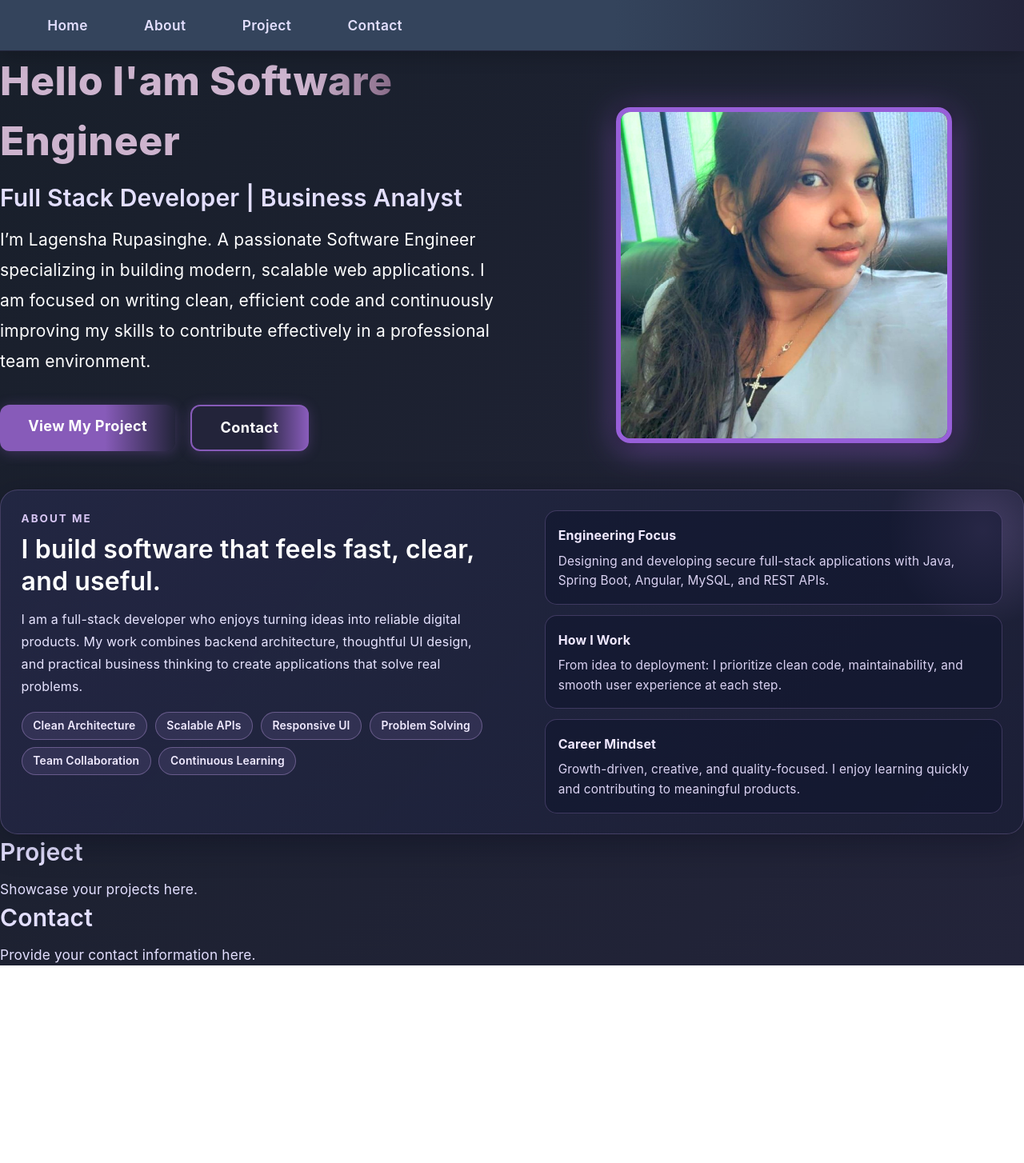
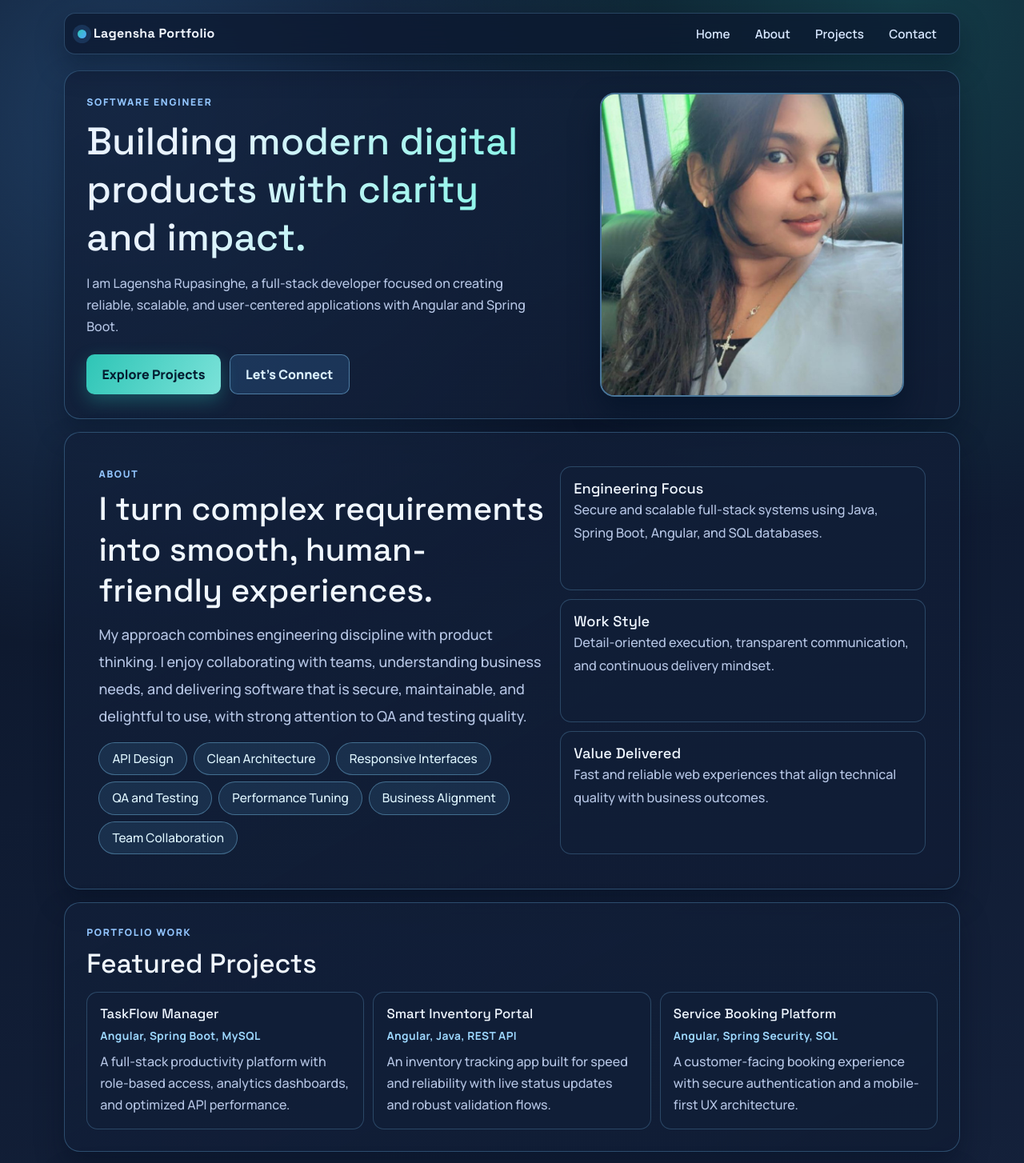
Before and after one commit to lagensha/Lagensha-portfolio, an Angular app: page / in a window 1280 px wide. Shown: the top 1454 px of the page at 80% size. Before the commit the page ends 1207 px from the top, so only its background shows below. Built offline with nearby package versions, Linux system fonts and the light colour scheme.

Commit message:
feat: enhance portfolio layout with updated navigation and improved content structure

```diff
--- a/src/app/portfolio/portfolio.css
+++ b/src/app/portfolio/portfolio.css
@@ -1,359 +1,385 @@
-/* Home section buttons */
-.home-buttons .btn-main {
-  background: linear-gradient(90deg, #875bb9 60%, #23243a 100%);
-  color: #fff;
-  font-weight: 700;
-  font-size: 1.13rem;
-  padding: 0.85rem 2.2rem;
-  border: none;
-  border-radius: 12px;
-  box-shadow: 0 2px 16px #875bb955;
-  text-decoration: none;
-  transition: background 0.2s, box-shadow 0.2s, transform 0.2s;
-  cursor: pointer;
-  outline: none;
-  letter-spacing: 0.02em;
-  display: inline-block;
+@import url('https://fonts.googleapis.com/css2?family=Manrope:wght@500;600;700;800&family=Space+Grotesk:wght@500;700&display=swap');
+
+:host {
+  --bg: #0a1222;
+  --bg-soft: #111b2f;
+  --surface: rgba(18, 32, 58, 0.75);
+  --surface-border: rgba(120, 200, 255, 0.28);
+  --text: #f2f7ff;
+  --muted: #b6c6e5;
+  --accent: #2ec5b6;
+  --accent-2: #53a8ff;
+  --shadow: 0 16px 35px rgba(0, 12, 28, 0.35);
+  color: var(--text);
+  display: block;
+  background:
+    radial-gradient(circle at 12% 8%, rgba(83, 168, 255, 0.27), transparent 35%),
+    radial-gradient(circle at 88% 0%, rgba(46, 197, 182, 0.22), transparent 32%),
+    linear-gradient(160deg, var(--bg), #0f1b32 46%, #15223c 100%);
+  min-height: 100vh;
+  padding: 1rem clamp(0.9rem, 3vw, 2.5rem) 2rem;
+  box-sizing: border-box;
+  font-family: 'Manrope', 'Segoe UI', sans-serif;
 }
 
-.home-buttons .btn-main:hover, .home-buttons .btn-main:focus {
-  background: linear-gradient(90deg, #a084ca 60%, #875bb9 100%);
-  box-shadow: 0 4px 32px #875bb988;
-  transform: translateY(-2px) scale(1.04);
+.portfolio-page {
+  width: min(1120px, 100%);
+  margin: 0 auto;
 }
 
-.home-buttons .btn-alt {
-  background: linear-gradient(90deg, #23243a 60%, #875bb9 100%);
-  color: #fff;
-  border: 2px solid #875bb9;
+.topbar {
+  position: sticky;
+  top: 0.75rem;
+  z-index: 20;
+  display: flex;
+  align-items: center;
+  justify-content: space-between;
+  gap: 1rem;
+  padding: 0.8rem 1rem;
+  border-radius: 14px;
+  background: rgba(12, 24, 46, 0.74);
+  border: 1px solid rgba(129, 202, 255, 0.24);
+  backdrop-filter: blur(12px);
+  box-shadow: var(--shadow);
 }
 
-body {
-  background: linear-gradient(135deg, #181f2a 0%, #23243a 100%);
-  color: #e3dfff;
-  font-family: 'Inter', 'Segoe UI', Arial, sans-serif;
+.brand {
+  display: inline-flex;
+  align-items: center;
+  gap: 0.55rem;
+  color: var(--text);
+  font-family: 'Space Grotesk', 'Segoe UI', sans-serif;
+  font-weight: 700;
+  letter-spacing: 0.02em;
+  text-decoration: none;
+}
+
+.brand-dot {
+  width: 0.7rem;
+  height: 0.7rem;
+  border-radius: 50%;
+  background: linear-gradient(130deg, var(--accent), var(--accent-2));
+  box-shadow: 0 0 0 6px rgba(83, 168, 255, 0.16);
+}
+
+.nav-list {
+  display: flex;
+  gap: 0.45rem;
+  list-style: none;
   margin: 0;
-  min-height: 100vh;
-  letter-spacing: 0.01em;
-  font-size: 1.08rem;
+  padding: 0;
+}
+
+.nav-list a {
+  color: #d7e7ff;
+  text-decoration: none;
+  font-weight: 600;
+  font-size: 0.95rem;
+  padding: 0.45rem 0.75rem;
+  border-radius: 8px;
+  transition: background 0.2s ease, color 0.2s ease;
+}
+
+.nav-list a:hover,
+.nav-list a:focus-visible {
+  background: rgba(83, 168, 255, 0.2);
+  color: #ffffff;
+}
+
+main {
+  margin-top: 1.2rem;
+  display: grid;
+  gap: 1rem;
+}
+
+.hero,
+.section-block {
+  border-radius: 20px;
+  border: 1px solid var(--surface-border);
+  background: linear-gradient(150deg, var(--surface), rgba(16, 28, 52, 0.82));
+  padding: clamp(1rem, 3vw, 1.7rem);
+  box-shadow: var(--shadow);
+}
+
+#about.section-block {
+  padding: clamp(1.35rem, 3.8vw, 2.15rem);
+}
+
+.hero {
+  display: grid;
+  grid-template-columns: minmax(260px, 1.1fr) minmax(220px, 0.9fr);
+  gap: clamp(1rem, 3vw, 2rem);
   align-items: center;
 }
 
-nav {
-  background: linear-gradient(90deg, #34445c 60%, #23243a 100%);
-  box-shadow: 0 4px 24px 0 rgba(0, 0, 0, 0.22);
-  position: sticky;
-  top: 0;
-  z-index: 100;
-  backdrop-filter: blur(10px);
-  border-bottom: 1.5px solid #23243a;
-  display: flex;
-  align-items: center;
-  padding: 0 2.5rem;
-  min-height: 64px;
+.kicker,
+.section-kicker,
+.about-kicker {
+  margin: 0;
+  text-transform: uppercase;
+  letter-spacing: 0.14em;
+  font-size: 0.76rem;
+  font-weight: 800;
+  color: #93c6ff;
 }
 
-.navbar-title {
-  color: #f7f6f9;
-  font-size: 1.35rem;
-  font-weight: 800;
-  letter-spacing: 0.04em;
-  margin-right: 2.5rem;
-  display: flex;
-  align-items: center;
-  gap: 0.6rem;
-  user-select: none;
-}
-.navbar-title svg {
-  width: 1.6em;
-  height: 1.6em;
-  fill: #875bb9;
-  vertical-align: middle;
-}
-
-nav a {
-  color: #e3dfff;
-  text-decoration: none;
-  font-weight: 600;
-  font-size: 1.08rem;
-  padding: 0.5rem 1.2rem;
-  border-radius: 8px;
-  transition: color 0.18s, background 0.18s, box-shadow 0.18s;
-  outline: none;
-  letter-spacing: 0.02em;
-  position: relative;
-  align-items: center;
-  }
-
-nav a:hover::after, nav a:focus::after {
-  width: 100%;
-}
-nav a:hover, nav a:focus {
-  color: #fff;
-  background: #875bb9cc;
-  box-shadow: 0 2px 12px #875bb955;
-  cursor: pointer;
-}
-h1 {
-  color: #ffffff;
-  margin-top: 0;
-  font-family: 'Inter', 'Segoe UI Semibold', Arial, sans-serif;
-  letter-spacing: 0.01em;
+h1,
+h2,
+h3 {
+  margin: 0;
+  line-height: 1.25;
+  font-family: 'Space Grotesk', 'Segoe UI', sans-serif;
 }
 
 h1 {
-  background: linear-gradient(90deg, #cdb4ce 60%, #270525 100%);
+  margin-top: 0.5rem;
+  font-size: clamp(1.7rem, 4.8vw, 3rem);
+  background: linear-gradient(110deg, #e9f3ff 25%, #80f5e6 95%);
   -webkit-background-clip: text;
   background-clip: text;
   color: transparent;
-  font-size: 2.7rem;
-  margin-bottom: 0.7rem;
-  font-weight: 800;
-  font-size: 50px;
 }
 
 h2 {
-  font-size: 1.3rem;
-  margin-bottom: 0.7rem;
-  font-weight: 600;
-  font-size: 30px;
+  margin-top: 0.45rem;
+  font-size: clamp(1.3rem, 3.2vw, 2.1rem);
+  color: #f0f7ff;
 }
 
 h3 {
-  color: #ffffff;
-  font-size: 1.13rem;
-  line-height: 1.8;
-  font-weight: 400;
-  letter-spacing: 0.01em;
-  font-size: 21px;
+  font-size: 1.05rem;
+  color: #eff6ff;
 }
 
-#about {
-  margin-top: 3rem;
+p {
+  margin: 0;
+  color: var(--muted);
+  line-height: 1.7;
+}
+
+.hero-summary {
+  margin-top: 0.85rem;
+  max-width: 60ch;
+}
+
+.home-buttons {
+  margin-top: 1.3rem;
+  display: flex;
+  flex-wrap: wrap;
+  gap: 0.7rem;
+}
+
+.btn-main {
+  display: inline-flex;
+  align-items: center;
+  justify-content: center;
+  text-decoration: none;
+  color: #031d31;
+  font-weight: 800;
+  padding: 0.75rem 1.2rem;
+  border-radius: 10px;
+  background: linear-gradient(120deg, var(--accent), #7be2d9);
+  transition: transform 0.2s ease, box-shadow 0.2s ease;
+  box-shadow: 0 8px 22px rgba(43, 185, 177, 0.33);
+}
+
+.btn-main:hover,
+.btn-main:focus-visible {
+  transform: translateY(-2px);
+  box-shadow: 0 12px 24px rgba(43, 185, 177, 0.43);
+}
+
+.btn-alt {
+  color: #dbf1ff;
+  background: rgba(83, 168, 255, 0.16);
+  border: 1px solid rgba(140, 210, 255, 0.45);
+  box-shadow: none;
+}
+
+.picture {
+  display: flex;
+  justify-content: center;
+}
+
+.profile-pic {
+  width: min(380px, 100%);
+  height: auto;
+  aspect-ratio: 1;
+  object-fit: cover;
+  border-radius: 18px;
+  border: 2px solid rgba(131, 208, 255, 0.5);
+  box-shadow: 0 20px 35px rgba(0, 16, 36, 0.55);
+  transition: transform 0.25s ease;
+}
+
+.profile-pic:hover {
+  transform: translateY(-4px) rotate(-1.2deg);
 }
 
 .about-wrap {
   display: grid;
-  grid-template-columns: minmax(260px, 1.1fr) minmax(280px, 1fr);
-  gap: 1.5rem;
-  align-items: stretch;
-  background: linear-gradient(130deg, rgba(36, 40, 70, 0.86), rgba(27, 31, 54, 0.84));
-  border: 1px solid rgba(180, 149, 220, 0.25);
-  border-radius: 22px;
-  box-shadow: 0 10px 40px rgba(7, 9, 24, 0.35);
-  padding: 1.6rem;
-  position: relative;
-  overflow: hidden;
+  gap: 1.2rem;
+  grid-template-columns: minmax(220px, 1.1fr) minmax(220px, 0.9fr);
+  padding: 0.5rem;
 }
 
-.about-wrap::before {
-  content: "";
-  position: absolute;
-  width: 260px;
-  height: 260px;
-  border-radius: 50%;
-  right: -80px;
-  top: -80px;
-  background: radial-gradient(circle, rgba(177, 141, 221, 0.25), transparent 65%);
-  pointer-events: none;
-}
-
-.about-intro {
-  position: relative;
-  z-index: 1;
-}
-
-.about-kicker {
-  margin: 0;
-  font-size: 0.84rem;
-  font-weight: 700;
-  letter-spacing: 0.15em;
-  text-transform: uppercase;
-  color: #d7c6f4;
+.about-description {
+  margin-top: 0.75rem;
+  font-size: 1.12rem;
+  line-height: 1.9;
 }
 
 .about-intro h2 {
-  margin: 0.55rem 0 0.8rem;
-  font-size: clamp(1.4rem, 2.8vw, 2rem);
-  line-height: 1.25;
-  color: #ffffff;
-}
-
-.about-description {
-  margin: 0;
-  color: #e7e4ff;
-  font-size: 1rem;
-  line-height: 1.75;
-  max-width: 58ch;
+  font-size: clamp(1.65rem, 3.7vw, 2.55rem);
 }
 
 .about-tags {
-  margin-top: 1.1rem;
+  margin-top: 0.95rem;
   display: flex;
   flex-wrap: wrap;
-  gap: 0.6rem;
+  gap: 0.5rem;
 }
 
 .about-tags span {
-  padding: 0.38rem 0.85rem;
+  display: inline-flex;
+  align-items: center;
+  padding: 0.52rem 1rem;
   border-radius: 999px;
-  border: 1px solid rgba(185, 156, 223, 0.4);
-  background: rgba(146, 117, 190, 0.16);
-  color: #f0eaff;
-  font-size: 0.87rem;
-  font-weight: 600;
-  letter-spacing: 0.01em;
-}
-
-.about-cards {
-  position: relative;
-  z-index: 1;
-  display: grid;
-  gap: 0.8rem;
-}
-
-.about-card {
-  background: rgba(13, 18, 42, 0.5);
-  border: 1px solid rgba(177, 141, 221, 0.27);
-  border-radius: 15px;
-  padding: 1rem;
-  transition: transform 0.2s ease, border-color 0.2s ease, background 0.2s ease;
-}
-
-.about-card:hover {
-  transform: translateY(-3px);
-  border-color: rgba(214, 188, 245, 0.58);
-  background: rgba(18, 25, 54, 0.68);
+  font-size: 0.96rem;
+  color: #dff6ff;
+  border: 1px solid rgba(135, 212, 255, 0.38);
+  background: rgba(91, 173, 225, 0.13);
 }
 
 .about-card h3 {
-  margin: 0 0 0.35rem;
-  font-size: 1rem;
-  font-weight: 700;
-  color: #efe8ff;
+  font-size: 1.14rem;
 }
 
 .about-card p {
-  margin: 0;
-  color: #dbd3f3;
-  line-height: 1.6;
-  font-size: 0.96rem;
+  font-size: 1.01rem;
+  line-height: 1.8;
 }
 
-@media (max-width: 800px) {
-  section {
-    max-width: 98vw;
-    padding: 1.5rem 0.7rem;
-  }
-  nav ul {
-    gap: 1rem;
-    padding: 0 0.5rem;
+.about-cards,
+.project-grid {
+  display: grid;
+  gap: 0.7rem;
+}
+
+.about-card,
+.project-card,
+.contact-item {
+  border: 1px solid rgba(130, 206, 255, 0.24);
+  background: rgba(17, 31, 56, 0.72);
+  border-radius: 14px;
+  padding: 1rem;
+  transition: border-color 0.2s ease, transform 0.2s ease;
+}
+
+.about-card:hover,
+.project-card:hover,
+.contact-item:hover {
+  border-color: rgba(179, 233, 255, 0.48);
+  transform: translateY(-2px);
+}
+
+.section-head {
+  margin-bottom: 0.9rem;
+}
+
+.project-grid {
+  grid-template-columns: repeat(3, minmax(0, 1fr));
+}
+
+.project-stack {
+  margin: 0.3rem 0 0.45rem;
+  font-size: 0.86rem;
+  color: #9dd8ff;
+  font-weight: 700;
+  letter-spacing: 0.03em;
+}
+
+.contact-panel {
+  display: grid;
+  grid-template-columns: repeat(3, minmax(0, 1fr));
+  gap: 0.7rem;
+}
+
+.contact-label {
+  font-size: 0.82rem;
+  color: #98caed;
+  font-weight: 700;
+  text-transform: uppercase;
+  letter-spacing: 0.08em;
+  margin-bottom: 0.2rem;
+}
+
+.contact-value {
+  color: #f4fbff;
+  font-weight: 600;
+  text-decoration: none;
+  word-break: break-word;
+}
+
+.contact-value:hover,
+.contact-value:focus-visible {
+  text-decoration: underline;
+}
+
+@media (max-width: 960px) {
+  .hero,
+  .about-wrap {
+    grid-template-columns: 1fr;
   }
 
-  .about-wrap {
+  .project-grid,
+  .contact-panel {
+    grid-template-columns: repeat(2, minmax(0, 1fr));
+  }
+
+  .picture {
+    justify-content: flex-start;
+  }
+
+  #about.section-block {
+    padding: 1.35rem;
+  }
+
+  .about-intro h2 {
+    font-size: clamp(1.45rem, 4.8vw, 2.1rem);
+  }
+}
+
+@media (max-width: 700px) {
+  :host {
+    padding: 0.7rem 0.65rem 1.3rem;
+  }
+
+  .topbar {
+    flex-direction: column;
+    align-items: flex-start;
+  }
+
+  .nav-list {
+    flex-wrap: wrap;
+  }
+
+  .project-grid,
+  .contact-panel {
     grid-template-columns: 1fr;
-    padding: 1.2rem;
-    border-radius: 16px;
+  }
+
+  .btn-main {
+    width: 100%;
   }
 
   .about-description {
-    max-width: 100%;
-    font-size: 0.97rem;
-  }
-}
-
-@media (max-width: 500px) {
-  h1 {
-    font-size: 1.3rem;
-  }
-  h2 {
-    font-size: 1.05rem;
-  }
-  nav ul {
-    flex-direction: column;
-    align-items: center;
-    gap: 0.5rem;
-  }
-  section {
-    padding: 1rem 0.3rem;
-  }
-
-  .about-wrap {
-    padding: 1rem 0.85rem;
-    gap: 1rem;
-  }
-
-  .about-tags {
-    gap: 0.5rem;
+    font-size: 1.02rem;
+    line-height: 1.8;
   }
 
   .about-tags span {
-    font-size: 0.8rem;
-    padding: 0.32rem 0.7rem;
-  }
-
-  .about-card {
-    padding: 0.85rem;
+    padding: 0.42rem 0.86rem;
+    font-size: 0.88rem;
   }
 }
-
-.picture {
-  display: flex;
-  align-items: flex-end;
-  justify-content: flex-end;
-  flex: 1 1 400px;
-  min-width: 220px;
-  margin-top: 60px;
-  width: 100%;
-  max-width: 600px;
-}
-
-  .profile-pic {
-    width: 420px;
-    height: 420px;
-    max-width: 98vw;
-    max-height: 70vw;
-    object-fit: cover;
-    border-radius: 18px;
-    box-shadow: 0 8px 40px #875bb988, 0 2px 16px #000a;
-    border: 6px solid #875bb9;
-    background: linear-gradient(135deg, #23243a 60%, #875bb9 100%);
-    display: block;
-    margin: 0 auto;
-    transition: transform 0.3s cubic-bezier(.4,2,.6,1), box-shadow 0.3s;
-    filter: brightness(1.08) saturate(1.2);
-  }
-
-  .profile-pic:hover {
-    transform: scale(1.06) rotate(-2deg);
-    box-shadow: 0 16px 64px #875bb9cc, 0 4px 32px #000c;
-    filter: brightness(1.15) saturate(1.4);
-  }
-
-@media (max-width: 800px) {
-  .profile-pic {
-    width: 280px;
-    height: 280px;
-    max-width: 90vw;
-    max-height: 60vw;
-    border-radius: 12px;
-  }
-  .picture {
-    margin-top: 30px;
-    max-width: 100vw;
-    justify-content: center;
-  }
-}
-
-@media (max-width: 500px) {
-  .profile-pic {
-    width: 180px;
-    height: 180px;
-    max-width: 98vw;
-    max-height: 60vw;
-    border-radius: 8px;
-  }
-  .picture {
-    margin-top: 10px;
-  }
-}
--- a/src/app/portfolio/portfolio.html
+++ b/src/app/portfolio/portfolio.html
@@ -1,73 +1,116 @@
-<link rel="stylesheet" href="portfolio.css">
-<body>
+<div class="portfolio-page">
+    <header class="topbar" aria-label="Main navigation">
+        <a class="brand" href="#home" aria-label="Go to home section">
+            <span class="brand-dot"></span>
+            Lagensha Portfolio
+        </a>
         <nav>
-  <ul style="display: flex; gap: 2rem; list-style: none; padding: 1rem 0; margin: 0;">
-    <li><a routerLink="#home">Home</a></li>
-    <li><a routerLink="#about">About</a></li>
-    <li><a routerLink="#project">Project</a></li>
-    <li><a routerLink="#contact">Contact</a></li>
+            <ul class="nav-list">
+                <li><a href="#home">Home</a></li>
+                <li><a href="#about">About</a></li>
+                <li><a href="#project">Projects</a></li>
+                <li><a href="#contact">Contact</a></li>
             </ul>
         </nav>
-<section id="home">
-    <div style="display: flex; align-items: center; justify-content: space-between; gap: 2.5rem; flex-wrap: wrap;">
-        <div style="flex: 1 1 320px; min-width: 220px;">
-            <h1>Hello I'am Software Engineer</h1>
-            <h2> Full Stack Developer | Business Analyst </h2>
-            <h3>I’m Lagensha Rupasinghe. A passionate Software Engineer specializing in building modern, scalable web applications. I am focused on writing clean, efficient code and continuously improving my skills to contribute effectively in a professional team environment.</h3>
-            <div class="home-buttons" style="margin-top: 2.2rem; display: flex; gap: 1.2rem; flex-wrap: wrap;">
-                <a href="#project" class="btn-main">View My Project</a>
-                <a href="#contact" class="btn-main btn-alt">Contact</a>
+    </header>
+
+    <main>
+        <section id="home" class="hero">
+            <div class="hero-content">
+                <p class="kicker">Software Engineer</p>
+                <h1>Building modern digital products with clarity and impact.</h1>
+                <p class="hero-summary">
+                    I am Lagensha Rupasinghe, a full-stack developer focused on creating reliable,
+                    scalable, and user-centered applications with Angular and Spring Boot.
+                </p>
+                <div class="home-buttons">
+                    <a href="#project" class="btn-main">Explore Projects</a>
+                    <a href="#contact" class="btn-main btn-alt">Let's Connect</a>
                 </div>
             </div>
+
             <div class="picture">
-            <img class="profile-pic" src="/asset/profilepic.jpg" alt="Lagensha Rupasinghe" />
-        </div>
+                <img
+                    class="profile-pic"
+                    src="/asset/profilepic.jpg"
+                    width="420"
+                    height="420"
+                    alt="Portrait of Lagensha Rupasinghe"
+                />
             </div>
         </section>
-<section   id="about">
+
+        <section id="about" class="section-block">
             <div class="about-wrap">
                 <div class="about-intro">
-            <p class="about-kicker">About Me</p>
-            <h2>I build software that feels fast, clear, and useful.</h2>
-            <p class="about-description">I am a full-stack developer who enjoys turning ideas into reliable digital products. My work combines backend architecture, thoughtful UI design, and practical business thinking to create applications that solve real problems.</p>
+                    <p class="about-kicker">About</p>
+                    <h2>I turn complex requirements into smooth, human-friendly experiences.</h2>
+                    <p class="about-description">
+                        My approach combines engineering discipline with product thinking. I enjoy
+                        collaborating with teams, understanding business needs, and delivering
+                        software that is secure, maintainable, and delightful to use, with strong
+                        attention to QA and testing quality.
+                    </p>
+
                     <div class="about-tags" aria-label="Core strengths">
-                <span>Clean Architecture</span>
-                <span>Scalable APIs</span>
-                <span>Responsive UI</span>
-                <span>Problem Solving</span>
-                <span>Team Collaboration</span>
-                <span>Continuous Learning</span>
+                        @for (strength of strengths; track strength) {
+                            <span>{{ strength }}</span>
+                        }
                     </div>
                 </div>
 
                 <div class="about-cards" aria-label="Experience highlights">
                     <article class="about-card">
                         <h3>Engineering Focus</h3>
-                <p>Designing and developing secure full-stack applications with Java, Spring Boot, Angular, MySQL, and REST APIs.</p>
+                        <p>Secure and scalable full-stack systems using Java, Spring Boot, Angular, and SQL databases.</p>
                     </article>
                     <article class="about-card">
-                <h3>How I Work</h3>
-                <p>From idea to deployment: I prioritize clean code, maintainability, and smooth user experience at each step.</p>
+                        <h3>Work Style</h3>
+                        <p>Detail-oriented execution, transparent communication, and continuous delivery mindset.</p>
                     </article>
                     <article class="about-card">
-                <h3>Career Mindset</h3>
-                <p>Growth-driven, creative, and quality-focused. I enjoy learning quickly and contributing to meaningful products.</p>
+                        <h3>Value Delivered</h3>
+                        <p>Fast and reliable web experiences that align technical quality with business outcomes.</p>
                     </article>
                 </div>
             </div>
         </section>
 
-<section>
-    <div id="project">
-	<h2>Project</h2>
-	<p>Showcase your projects here.</p>
+        <section id="project" class="section-block">
+            <div class="section-head">
+                <p class="section-kicker">Portfolio Work</p>
+                <h2>Featured Projects</h2>
+            </div>
+
+            <div class="project-grid">
+                @for (project of projectHighlights; track project.title) {
+                    <article class="project-card">
+                        <h3>{{ project.title }}</h3>
+                        <p class="project-stack">{{ project.stack }}</p>
+                        <p>{{ project.summary }}</p>
+                    </article>
+                }
             </div>
         </section>
 
-<section>
-    <div id="contact">
-	<h2>Contact</h2>
-	<p>Provide your contact information here.</p>
+        <section id="contact" class="section-block">
+            <div class="section-head">
+                <p class="section-kicker">Get In Touch</p>
+                <h2>Let's build something meaningful.</h2>
+            </div>
+
+            <div class="contact-panel" role="list" aria-label="Contact information">
+                @for (item of contactItems; track item.label) {
+                    <div class="contact-item" role="listitem">
+                        <p class="contact-label">{{ item.label }}</p>
+                        @if (item.href) {
+                            <a [href]="item.href" class="contact-value" target="_blank" rel="noopener noreferrer">{{ item.value }}</a>
+                        } @else {
+                            <p class="contact-value">{{ item.value }}</p>
+                        }
+                    </div>
+                }
             </div>
         </section>
-</body>
+    </main>
+</div>
--- a/src/app/portfolio/portfolio.ts
+++ b/src/app/portfolio/portfolio.ts
@@ -1,9 +1,7 @@
 import { ChangeDetectionStrategy, Component } from '@angular/core';
-import { NgOptimizedImage } from '@angular/common';
 
 @Component({
   selector: 'app-portfolio',
-  imports: [NgOptimizedImage],
   templateUrl: './portfolio.html',
   styleUrl: './portfolio.css',
   changeDetection: ChangeDetectionStrategy.OnPush,
@@ -13,6 +11,7 @@ export class Portfolio {
     'API Design',
     'Clean Architecture',
     'Responsive Interfaces',
+    'QA and Testing',
     'Performance Tuning',
     'Business Alignment',
     'Team Collaboration',
```
Lines whose indentation alone changed are shown as unchanged.
